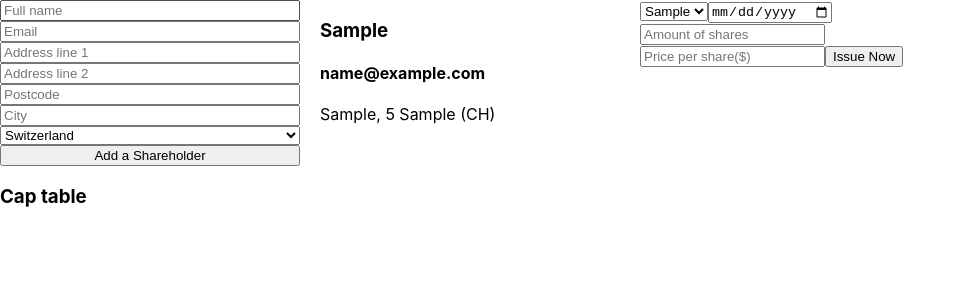
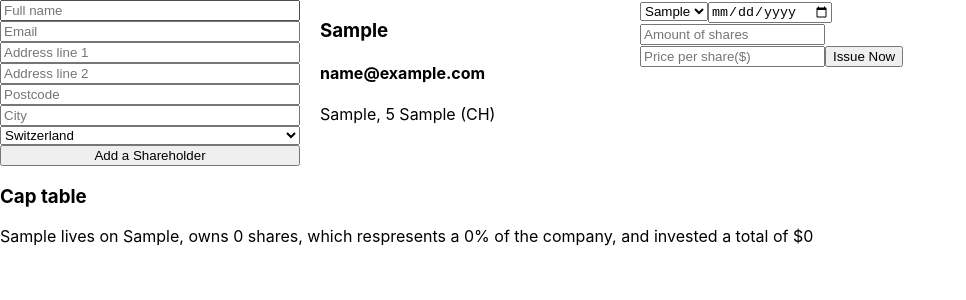
Before and after one commit to ovcOS/cap-table-react, a React (Create React App) app: page / in a window 1280 px wide. Both pictures are taken after typing "Sample", "name@example.com", "Sample", "Sample", "5", "Sample" into the empty fields and a click on the button "Add a Shareholder". Shown: the top 300 px of the page, without its empty margins (0-966 px from the left). Built offline with nearby package versions, Linux system fonts and the light colour scheme.

Commit message:
display rough cap table

```diff
--- a/src/components/App.jsx
+++ b/src/components/App.jsx
@@ -9,7 +9,6 @@ class App extends React.Component {
   state = {
     shareholders: {},
     sharesIssues: {},
-    capTable: {}
   };
 
   componentDidMount() {
@@ -33,10 +32,6 @@ class App extends React.Component {
     const newShares = {...this.state.sharesIssues};
     newShares[`issue${Date.now()}`] = issue;
     this.setState({ sharesIssues: newShares });
-  };
-
-  updateCapTable = (shareholder, issue) => {
-    ////////////
   };
 
   render() {
--- a/src/components/CapTable.jsx
+++ b/src/components/CapTable.jsx
@@ -8,7 +8,7 @@ class CapTable extends React.Component {
     const totalShares = issues.reduce((a,b) => a + b.amount, 0);
 
     const capTable = shareholders.map((shareholder) => {
-      let individualShares;
+      let individualShares, investedAmount;
       issues.reduce((tally, current) => {
         if (shareholder._id === current.shareholderId) {
           individualShares = tally + current.amount;
@@ -18,7 +18,6 @@ class CapTable extends React.Component {
         return individualShares;
       }, 0)
 
-      let investedAmount;
       issues.reduce((tally, current) => {
         if (shareholder._id === current.shareholderId) {
           investedAmount = tally + (current.amount * current.pricePerShare);
@@ -28,21 +27,24 @@ class CapTable extends React.Component {
         return investedAmount;
       }, 0)
 
-      const test = {
+      return {
+        id: shareholder._id,
         name: shareholder.name,
         address: shareholder.address.line1,
         amountOfShares: individualShares || 0,
         percentage: (individualShares / totalShares * 100) || 0,
         investedAmount: investedAmount || 0,
       }
-      return test;
     });
     console.log(capTable)
-
 
     return (
       <div className="cap-table">
         <h3>Cap table</h3>
+        {capTable.map(investor => <p key={investor.id}>{`${investor.name} lives on ${investor.address},
+        owns ${investor.amountOfShares} shares, which respresents a ${investor.percentage}% of the company,
+        and invested a total of $${investor.investedAmount}`}</p>)}
+
       </div>
     )
   }
```
